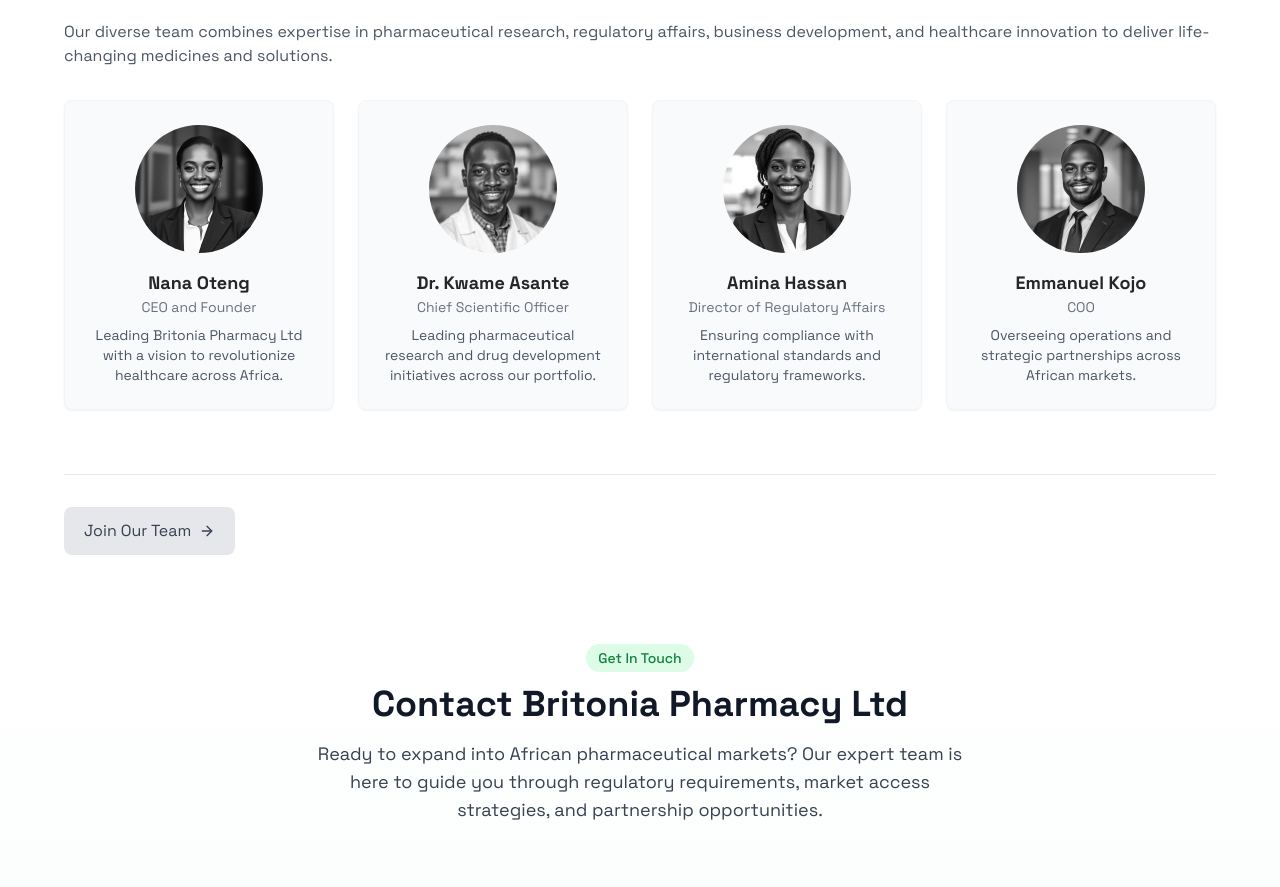
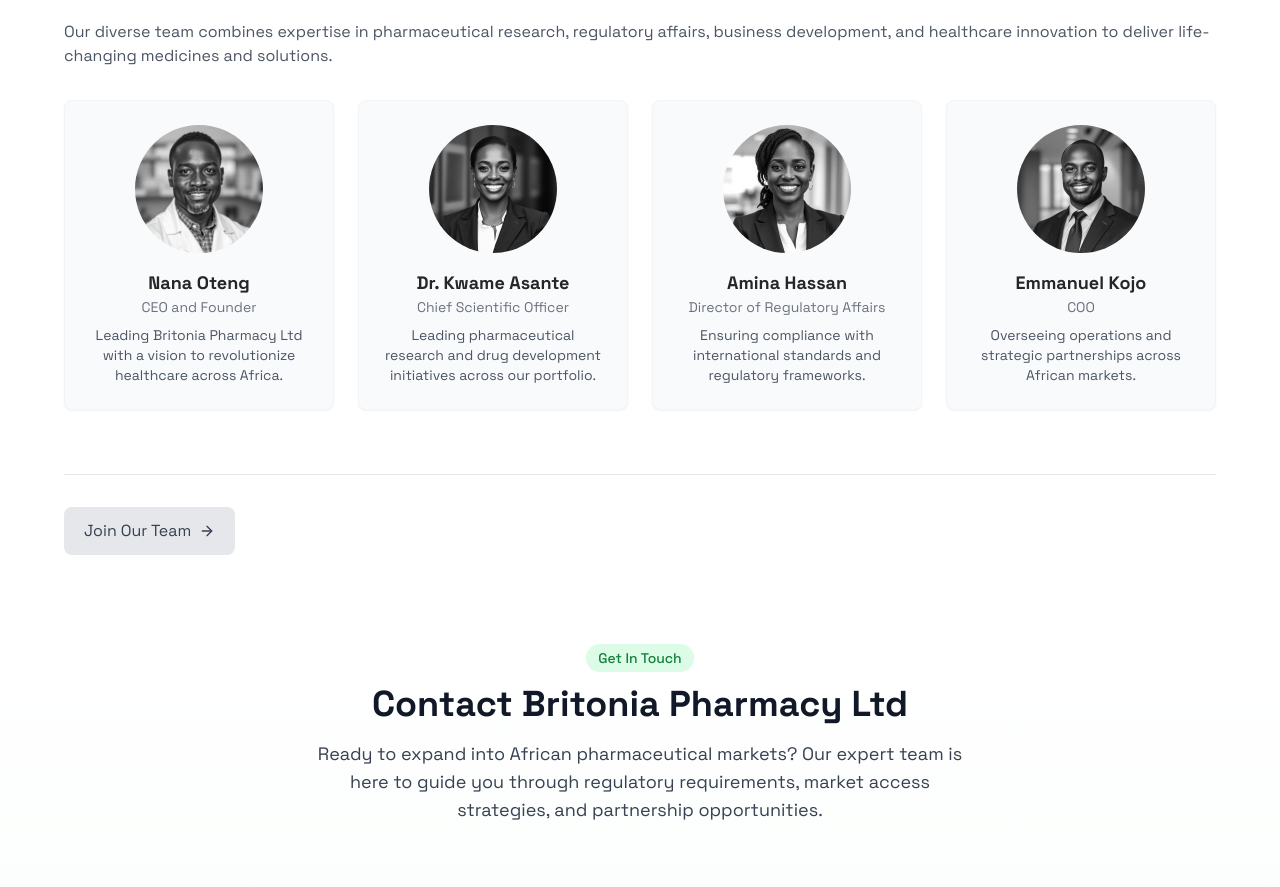
Before and after one commit to britoniapharmacy/britoniapharmacy, a React (Vite) app: page /about in a window 1280 px wide. Shown: the part 1120-2007 px from the top of the page. Built offline with nearby package versions, Linux system fonts and the light colour scheme.

Commit message:
Swap Nana Oteng image
Swap Nana Oteng's image with Dr. Kwame Asante's image.

```diff
--- a/src/pages/About.tsx
+++ b/src/pages/About.tsx
@@ -132,13 +132,13 @@ const About = () => {
                       name: "Nana Oteng",
                       role: "CEO and Founder",
                       bio: "Leading Britonia Pharmacy Ltd with a vision to revolutionize healthcare across Africa.",
-                      image: "/lovable-uploads/nana-oteng-ceo.png"
+                      image: "/lovable-uploads/kwame-asante-cso.png"
                     },
                     {
                       name: "Dr. Kwame Asante",
                       role: "Chief Scientific Officer",
                       bio: "Leading pharmaceutical research and drug development initiatives across our portfolio.",
-                      image: "/lovable-uploads/kwame-asante-cso.png"
+                      image: "/lovable-uploads/nana-oteng-ceo.png"
                     },
                     {
                       name: "Amina Hassan",
```
